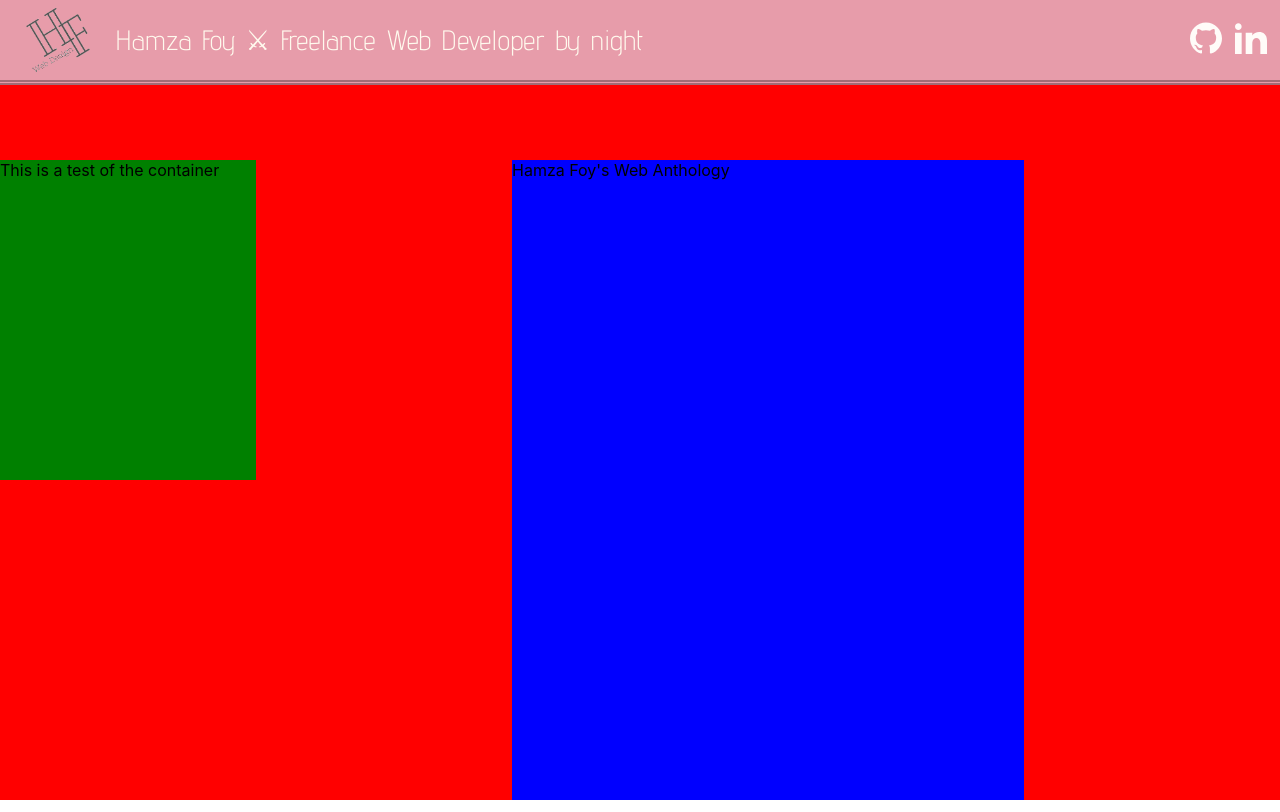
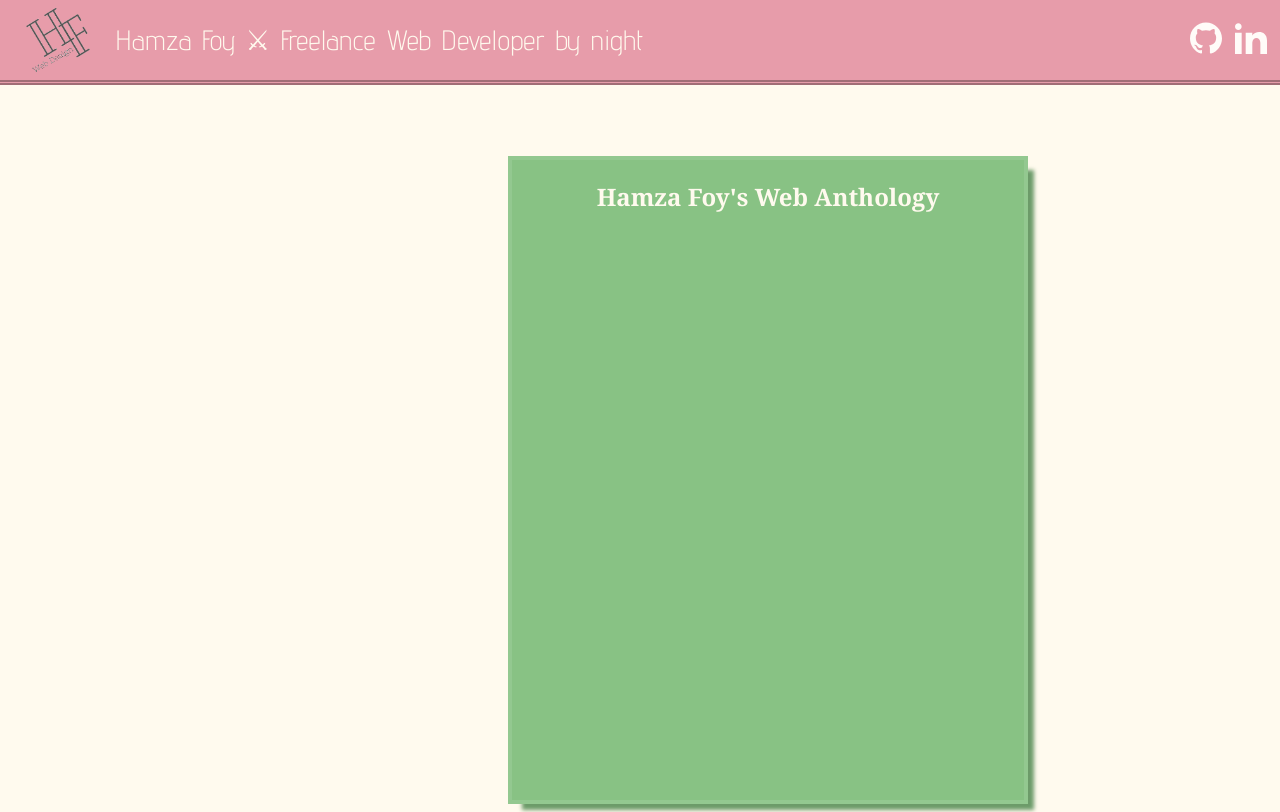
Before and after one commit to hamzafoy/hamza_foy_portfolio, a React (Create React App) app in the folder hamza-foy-portfolio/: page / in a window 1280 px wide. Shown: the top 812 px of the page. Built offline with nearby package versions, Linux system fonts and the light colour scheme.

Commit message:
adjust the timeline component's styling.

```diff
--- a/hamza-foy-portfolio/src/App.js
+++ b/hamza-foy-portfolio/src/App.js
@@ -5,6 +5,7 @@ function App() {
   return (
     <div className="App">
       <Timeline/>
+      <Timeline/>
     </div>
   );
 }
--- a/hamza-foy-portfolio/src/Timeline/Timeline.css
+++ b/hamza-foy-portfolio/src/Timeline/Timeline.css
@@ -1,23 +1,24 @@
 .timeline-container {
     display: grid;
-  grid-template-columns: 20% 20% 20% 20% 20%;
-  grid-template-rows: 20% 20% 20% 20% 20%;
+    grid-template-columns: 20% 20% 20% 20% 20%;
+    grid-template-rows: 20% 20% 20% 20% 20%;
     height: 100vh;
-    background-color: red;
+    background-color: #fffaee;
 }
 
-.test-one {
+.timeline {
     grid-column-start: 3;
     grid-column-end: 5;
     grid-row-start: 2;
     grid-row-end: 6;
-    background-color: blue;
+    color: #fffaee;
+    background-color: #88C284;
+    box-shadow: 9.5px 9.5px 4px #6c9b69;
+    outline: 4px solid #93c890;
 }
 
-.test-two {
-    grid-column-start: 1;
-    grid-column-end: 2;
-    grid-row-start: 2;
-    grid-row-end: 4;
-    background-color: green;
+.timeline h1 {
+    font-size: 24px;
+    font-family: Georgia, 'Times New Roman', Times, serif;
+    text-align: center;
 }
--- a/hamza-foy-portfolio/src/Timeline/Timeline.js
+++ b/hamza-foy-portfolio/src/Timeline/Timeline.js
@@ -6,13 +6,13 @@ class Timeline extends React.Component {
         return(
             <div className="timeline-container">
 
-                <aside className="test-one">
+                <section className="timeline">
+
+                    <h1>
                     Hamza Foy's Web Anthology
-                </aside>
+                    </h1>
 
-                <aside className="test-two">
-                    This is a test of the container
-                </aside>
+                </section>
 
             </div>
         )
```
